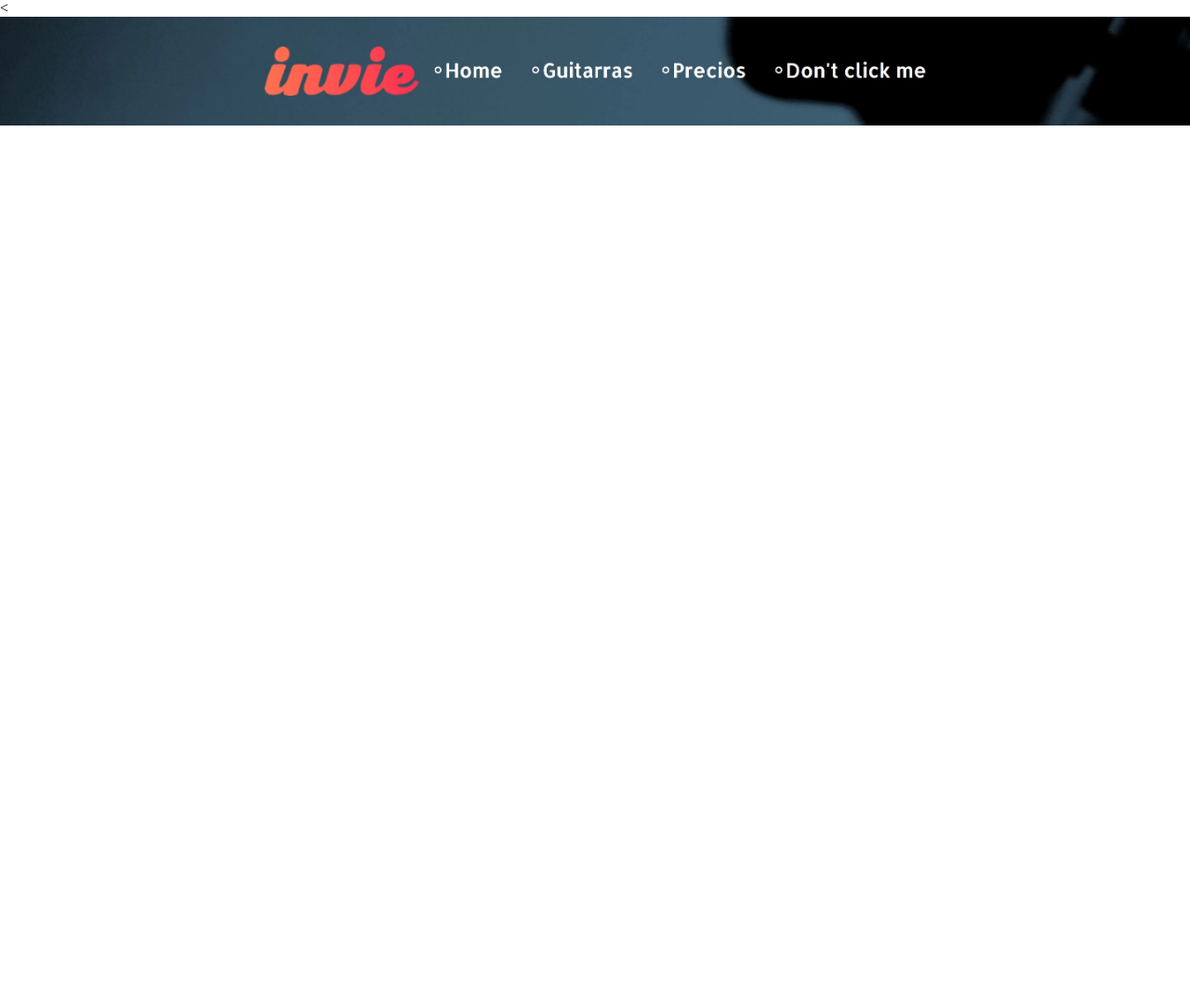
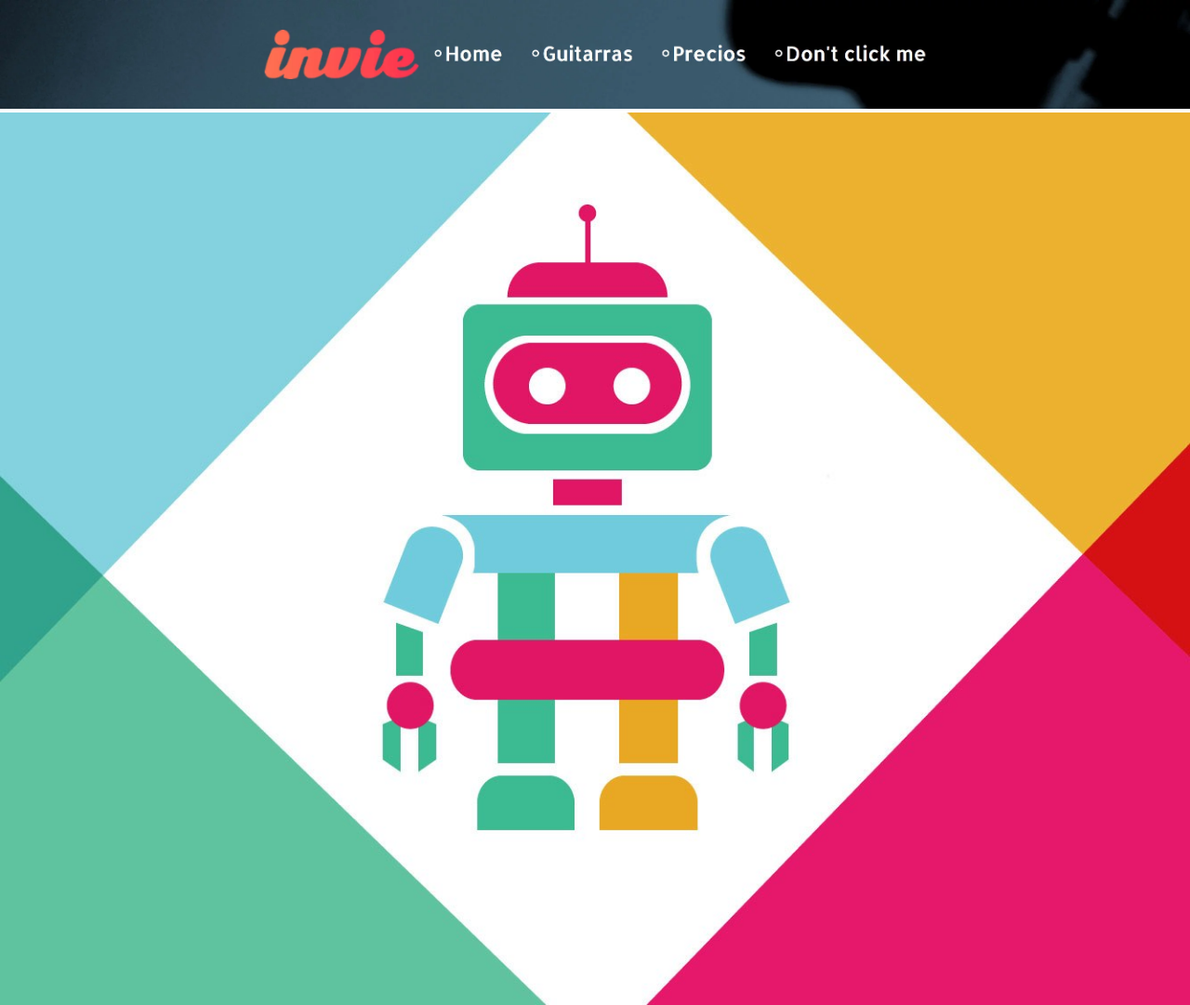
Before and after one commit to oscarhsanchez/Class1, a plain HTML site: page index.html in a window 1280 px wide. Shown: the whole page at 93% size. Before the commit the page ends 800 px from the top, so only its background shows below. Drawn offline with Linux system fonts and the light colour scheme.

Commit message:
BOT image

```diff
--- a/index.html
+++ b/index.html
@@ -1,5 +1,6 @@
 <!DOCTYPE html>
 <html lang="en">
+
 <head>
   <meta charset="UTF-8">
   <meta name="viewport" content="width=device-width, initial-scale=1.0">
@@ -7,19 +8,23 @@
   <title>Control de Versiones GIT</title>
 </head>
 <style media="screen">
-  body{
+  body {
     margin: 0;
 
   }
 
-  img{
+  img {
     max-width: 100%;
+
   }
+</style>
+
+<body>
+  <img src="header_.webp" alt="">
+  <br>
+  <img src="img/slackbot-story1.jpg" alt="">
 
 
-</style>
-<body>
-  <<img src="header_.webp" alt="">
+</body>
 
-</body>
 </html>
```
Also changed, not shown: img/slack-bots.png (added).
